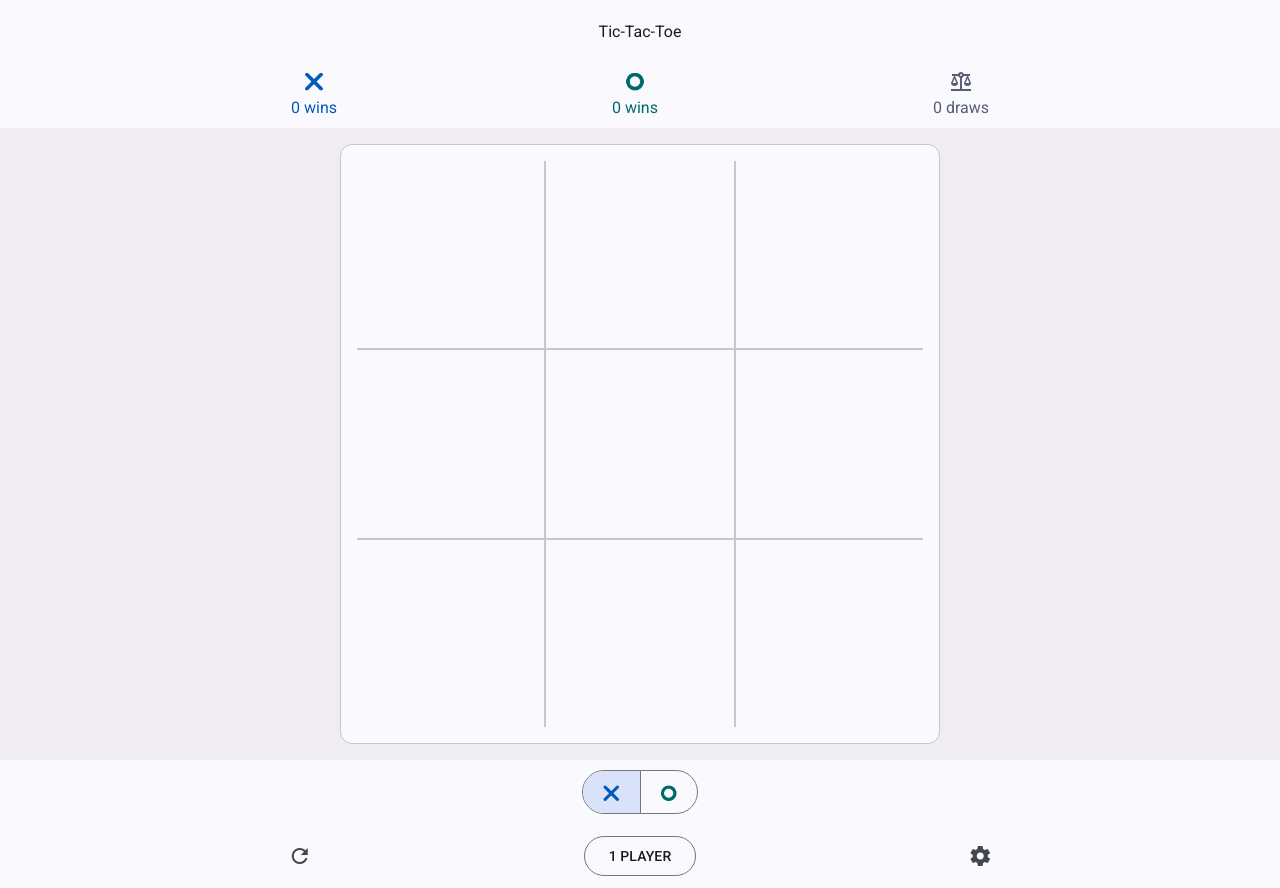
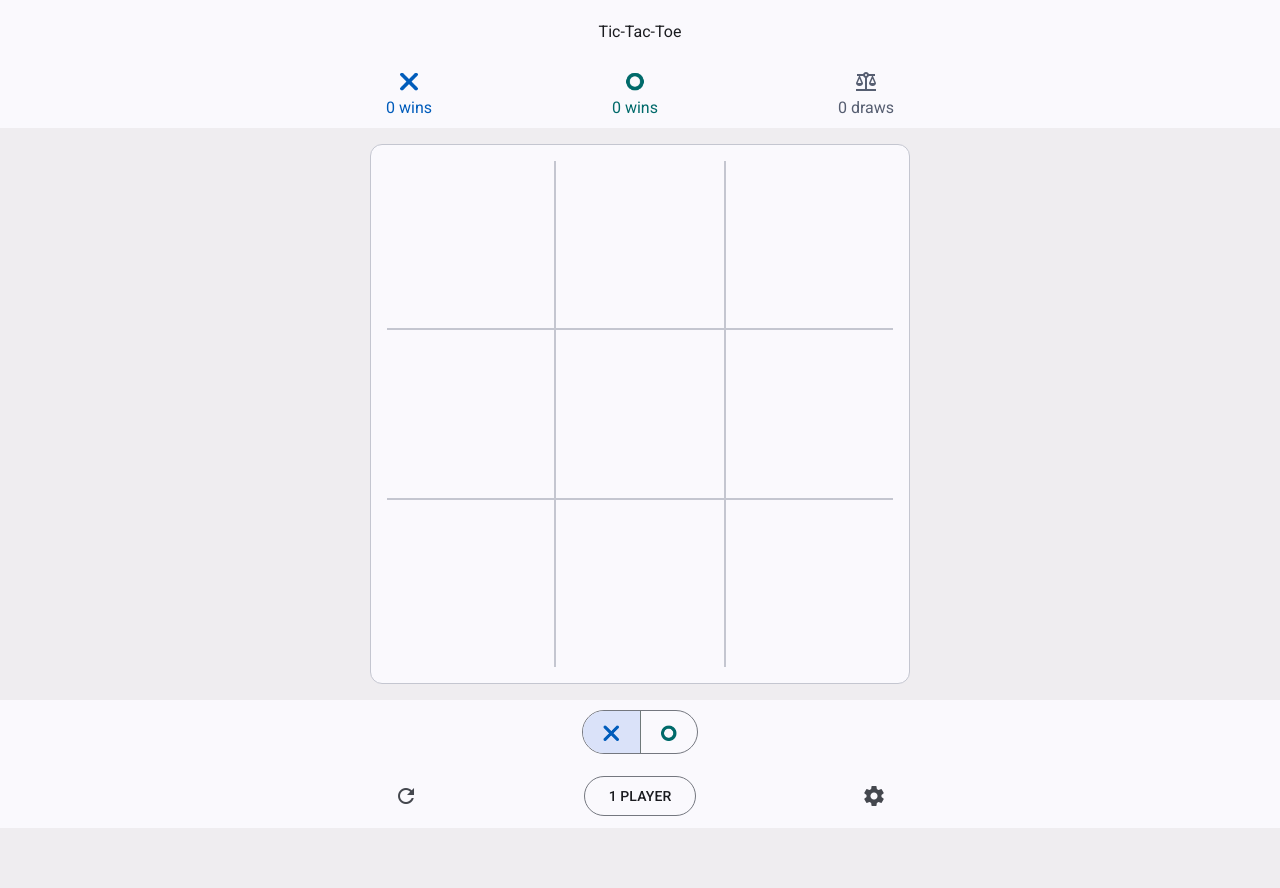
Before and after one commit to mailauki/tic-tac-toe-angular, an Angular app: page / in a window 1280 px wide. After the commit the page ends 828 px from the top, so only its background shows below. Built offline with nearby package versions, Linux system fonts and the light colour scheme.

Commit message:
update board and container style

```diff
--- a/src/app/board/board.component.scss
+++ b/src/app/board/board.component.scss
@@ -1,20 +1,11 @@
-.container {
-  max-width: 600px;
-  min-width: 300px;
-  margin-left: auto;
-  margin-right: auto;
-  padding-left: 2rem;
-  padding-right: 2rem;
-  -webkit-font-smoothing: antialiased;
-}
 .board {
   display: grid;
-  grid-template-columns: repeat(3, 1fr);
+  grid-template-columns: repeat(3, minmax(80px, 1fr));
   grid-gap: 2px;
   background-color: var(--mat-sys-outline-variant);
   overflow: hidden;
 }
-.tile, .tile button {
+.board, .tile, .tile button {
   aspect-ratio: 1 / 1;
 }
 .tile {
@@ -31,13 +22,6 @@
   border-radius: 12px;
   font: var(--mat-sys-display-large);
 }
-mat-grid-list {
-  background-color: var(--mat-sys-outline);
-}
-mat-grid-tile {
-  background-color: var(--mat-sys-surface-container-low);
-  font: var(--mat-sys-display-large);
-}
 @media (max-width: 600px) {
   .container {
     margin-left: 0;
--- a/src/app/footer/footer.component.html
+++ b/src/app/footer/footer.component.html
@@ -1,5 +1,5 @@
 <mat-toolbar>
-  <mat-toolbar-row>
+  <mat-toolbar-row class="container">
     <span class="spacer"></span>
     <mat-button-toggle-group
       name="playerToken"
@@ -24,8 +24,7 @@
     </mat-button-toggle-group>
     <span class="spacer"></span>
   </mat-toolbar-row>
-  <mat-toolbar-row>
-    <span class="spacer"></span>
+  <mat-toolbar-row class="container">
     <button
       mat-icon-button
       aria-label="Reset board"
@@ -39,6 +38,5 @@
     <button mat-icon-button aria-label="Settings">
       <mat-icon>settings</mat-icon>
     </button>
-    <span class="spacer"></span>
 	</mat-toolbar-row>
 </mat-toolbar>
--- a/src/app/header/header.component.html
+++ b/src/app/header/header.component.html
@@ -1,11 +1,10 @@
 <mat-toolbar>
-  <mat-toolbar-row>
+  <mat-toolbar-row class="container">
 			<span class="spacer"></span>
 			<span class="title">Tic-Tac-Toe</span>
 			<span class="spacer"></span>
 	</mat-toolbar-row>
-  <mat-toolbar-row>
-    <span class="spacer"></span>
+  <mat-toolbar-row class="container">
     <div class="tally player-x-theme">
       <span class="icon token">❌</span>
       <span>{{tally.x}} wins</span>
@@ -20,6 +19,5 @@
       <span class="icon"><mat-icon>balance</mat-icon></span>
       <span>{{tally.draw}} draws</span>
     </div>
-    <span class="spacer"></span>
   </mat-toolbar-row>
 </mat-toolbar>
--- a/src/styles.scss
+++ b/src/styles.scss
@@ -42,6 +42,15 @@ body {
   background-color: var(--mat-sys-surface-container);
 }
 
+.container {
+  max-width: 540px;
+  min-width: 300px;
+  margin-left: auto;
+  margin-right: auto;
+  padding-left: 2rem;
+  padding-right: 2rem;
+  -webkit-font-smoothing: antialiased;
+}
 .token {
   background: var(--mat-sys-primary);
   background-color: var(--mat-sys-primary);
```
Also changed, not shown: src/app/board/board.component.html (+7 -0 lines).
